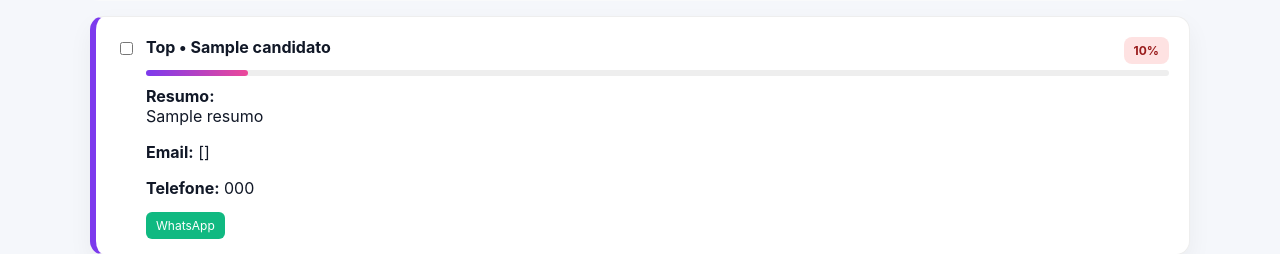
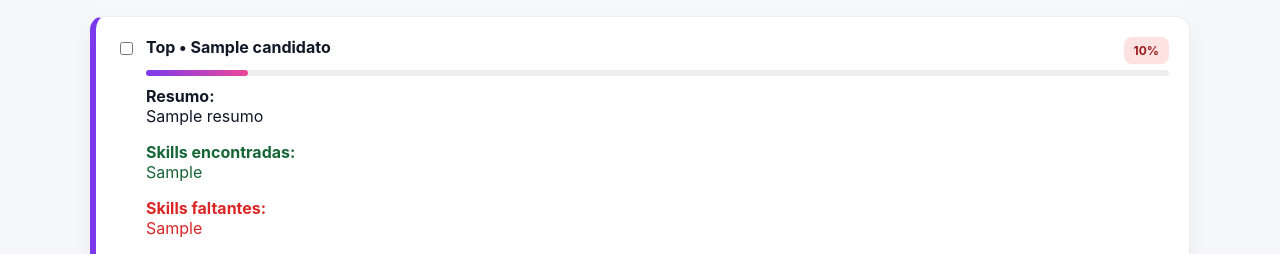
Before and after one commit to AleFreitas2011/TalentAI, a Python web app: template templates/vaga_detalhe.html in a window 1280 px wide. Shown: the part 727-981 px from the top of the page. Run offline with Jinja, Linux system fonts and the light colour scheme; the template is opened without the code that fills it: most values are stand-ins (such as "Sample title", 1, 10 or a date in 2020).

Commit message:
Corrige ordem register

```diff
--- a/templates/vaga_detalhe.html
+++ b/templates/vaga_detalhe.html
@@ -223,6 +223,16 @@
                         <b>Resumo:</b><br> {{ c.resumo or "Sem resumo" }}
                     </p>
 
+                    {% if c.skills_extraidas %}
+                    <p style="margin-top:10px; color:#166534;">
+                        <b>Skills encontradas:</b><br> {{ c.skills_extraidas }}
+                    </p>
+                    {% endif %} {% if c.skills_faltantes %}
+                    <p style="margin-top:10px; color:#dc2626;">
+                        <b>Skills faltantes:</b><br> {{ c.skills_faltantes }}
+                    </p>
+                    {% endif %}
+
                     <p><b>Email:</b> {{ c.email or "Não encontrado" }}</p>
                     <p><b>Telefone:</b> {{ c.telefone or "Não encontrado" }}</p>
 
```
